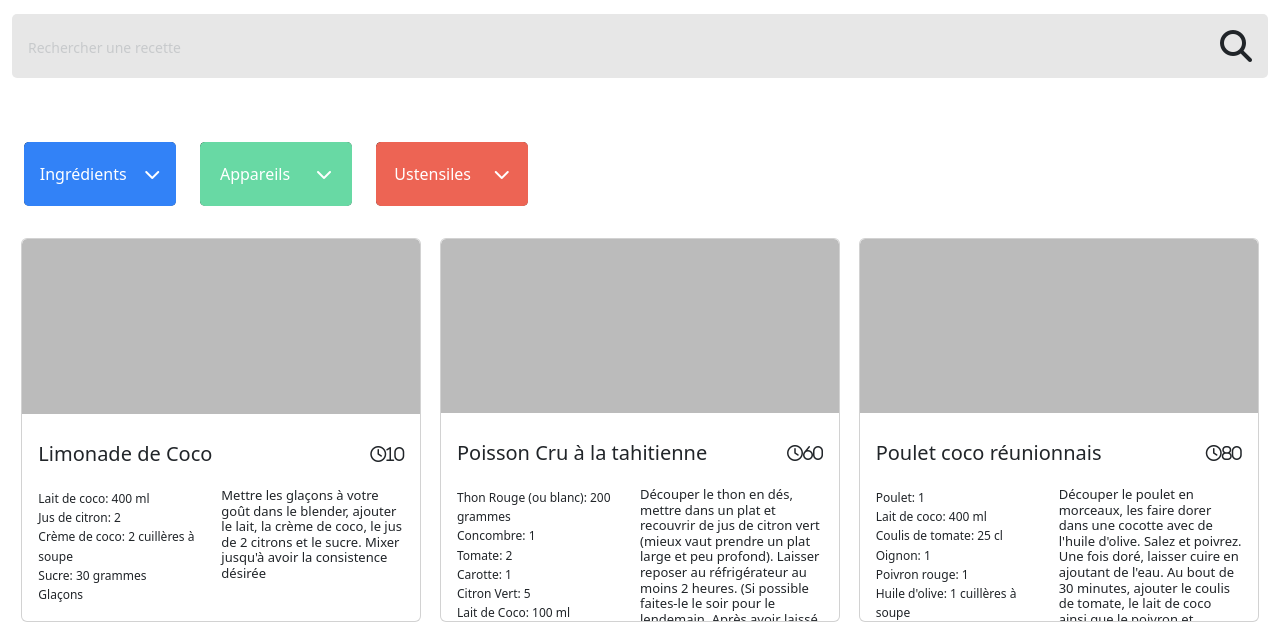
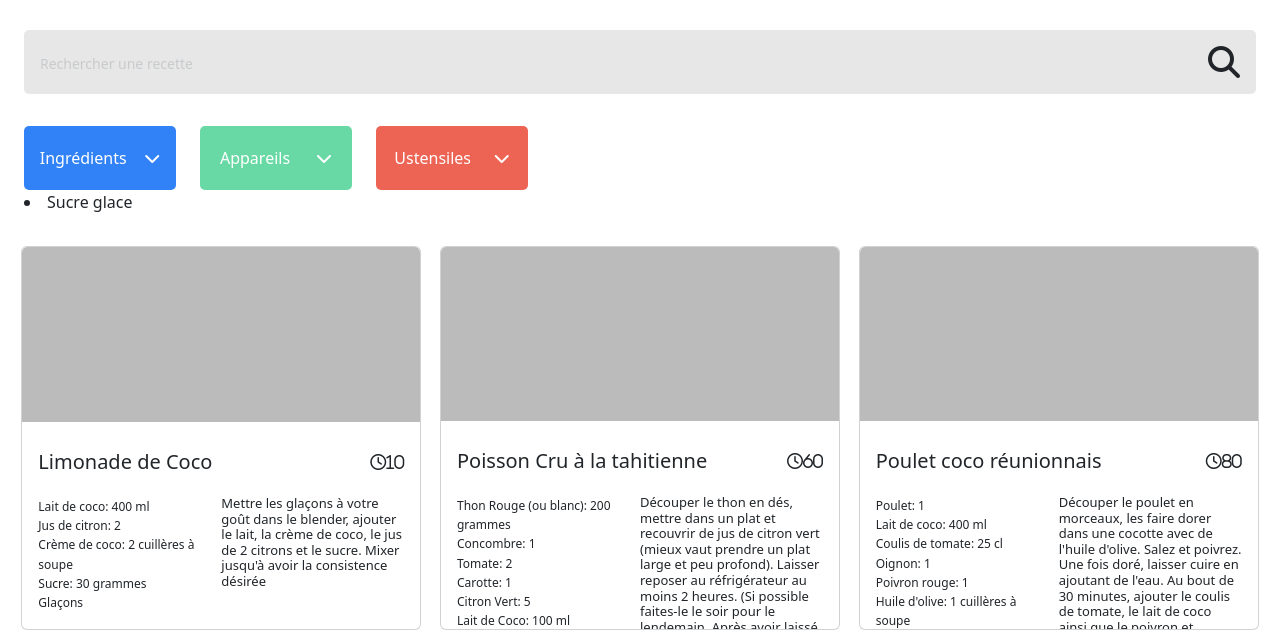
Before and after one commit to soun1005/op-p7_Lespetitsplats, a plain HTML site: page src/index.html in a window 1280 px wide. Shown: the part 104-740 px from the top of the page. Drawn offline with nearby package versions, Linux system fonts and the light colour scheme.

Commit message:
filter list

```diff
--- a/src/scripts/factory.js
+++ b/src/scripts/factory.js
@@ -108,4 +108,19 @@ function recipeFactory(data) { // eslint-disable-line no-unused-vars
     };
   }
 
-  export default recipeFactory;
+  function ingFilter(array){
+    function makeIngList(){
+      const ingredientListWrap = document.createElement('li');
+      ingredientListWrap.classList.add('ingredient__wrap');
+      // array 각각 엘레먼트에 리스트 만들어서 innerText를 엘레먼트로 지정
+      array.forEach(el => {
+
+        ingredientListWrap.textContent = el;
+      })
+      return (ingredientListWrap);
+    }
+   return { makeIngList }
+  }
+
+
+  export { recipeFactory, ingFilter };
--- a/src/scripts/index.js
+++ b/src/scripts/index.js
@@ -1,4 +1,4 @@
-import recipeFactory from './factory.js';
+import { recipeFactory, ingFilter } from './factory.js';
 import recipes from '../data/recipes.js';
 
 /*****************************************************
@@ -6,15 +6,46 @@ import recipes from '../data/recipes.js';
  *****************************************************/
  async function displayData(recipes) {
     const cardContainer = document.querySelector('.card__container');
+    // 각 레시피 어레이에 foreach
     recipes.forEach((recipe) => {
+      // 여기서 recipe는 각각의 레시피 배열 요소
+      // 카드는 팩토리 안에 레시피를 넣은 값
       const card = recipeFactory(recipe);
+      // 카드돔은 각 레시피를 dom으로 만든 함수.
       const cardDom = card.getRecipeCardDOM();
         cardContainer.append(cardDom);
     });
+
+
   }
+
+async function displayFilterList(recipes) {
+  // ingredient
+  let ingredientArray = [];
+
+  // get ingredients array
+  recipes.map(element => {
+    const ingredients = element.ingredients;
+    ingredients.map(element => {
+      const ingredientElements = element.ingredient;
+      ingredientArray.push(ingredientElements);
+    })
+  })
+  // console.log(ingredientArray);
+  const ingredientListDiv = ingFilter(ingredientArray);
+  const ingredientList = ingredientListDiv.makeIngList();
+
+
+  const ingredientContainer = document.createElement('div');
+  ingredientContainer.classList.add('ingredient__container');
+  const filterDiv = document.querySelector('.filters__ingredient');
+  filterDiv.append(ingredientContainer);
+  ingredientContainer.append(ingredientList);
+}
 
   async function init() {
   /******* Récupère les datas********/
     displayData(recipes);
+    displayFilterList(recipes);
   }
   init();
--- a/src/style/sass/components/_filter-btn.scss
+++ b/src/style/sass/components/_filter-btn.scss
@@ -50,9 +50,9 @@
 
 // input
     &__input {
-        position: absolute;
+        display: none;
         background-color: pink;
-        width: 9.5rem;
+        width: 10rem;
         height: 4rem;
         top: 0;
         z-index: -100;
@@ -73,3 +73,12 @@
         color: $c-white;
     }
 }
+
+// display none/block control
+.btn.close {
+    display: none;
+}
+
+.filters__input.active {
+    display: block;
+}
--- a/src/style/sass/page/_main.scss
+++ b/src/style/sass/page/_main.scss
@@ -1,9 +1,7 @@
 #header {
-    width: 100%;
-    margin: 2rem 0;
-    padding: 0;
     img {
         max-width: 12rem;
+        margin: 2rem 0 1rem 0;
     }
     .input-group {
         position: relative;
```
Also changed, not shown: src/style/index.css. Lines whose indentation alone changed are shown as unchanged.
